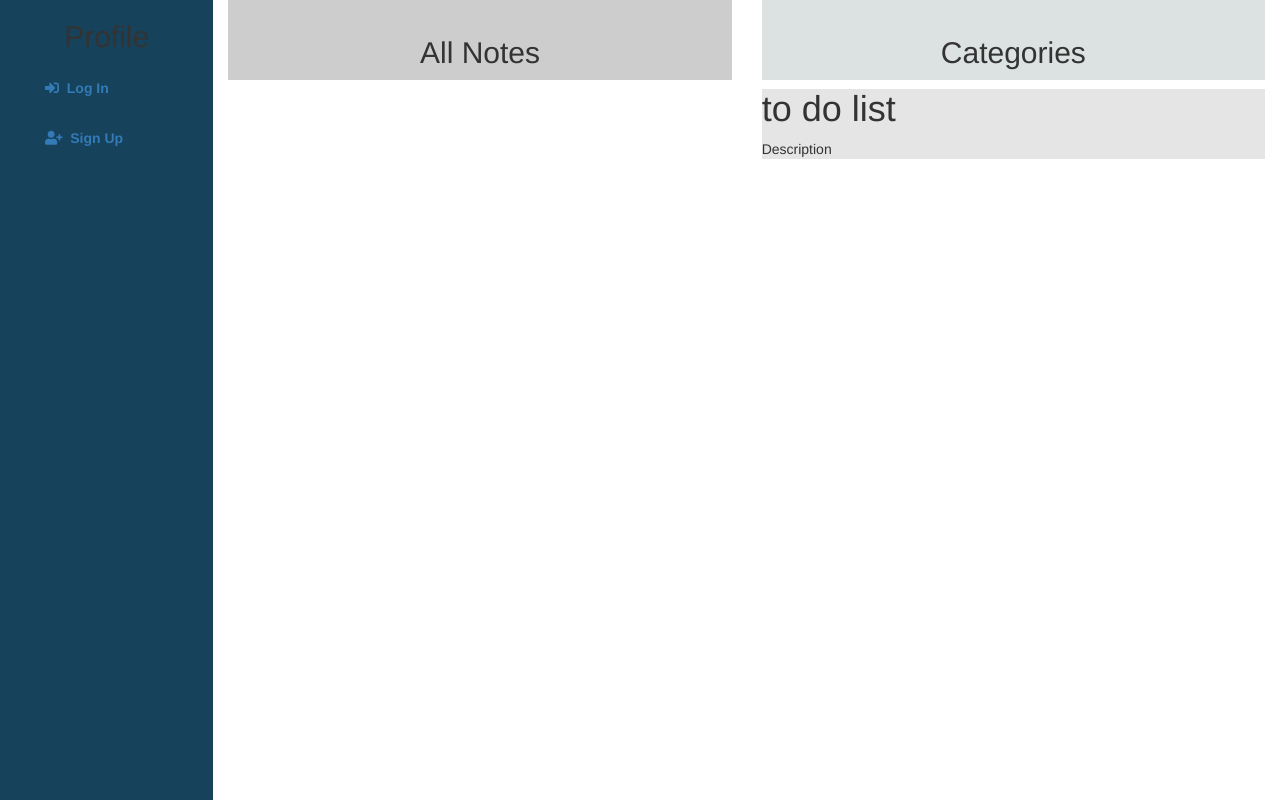
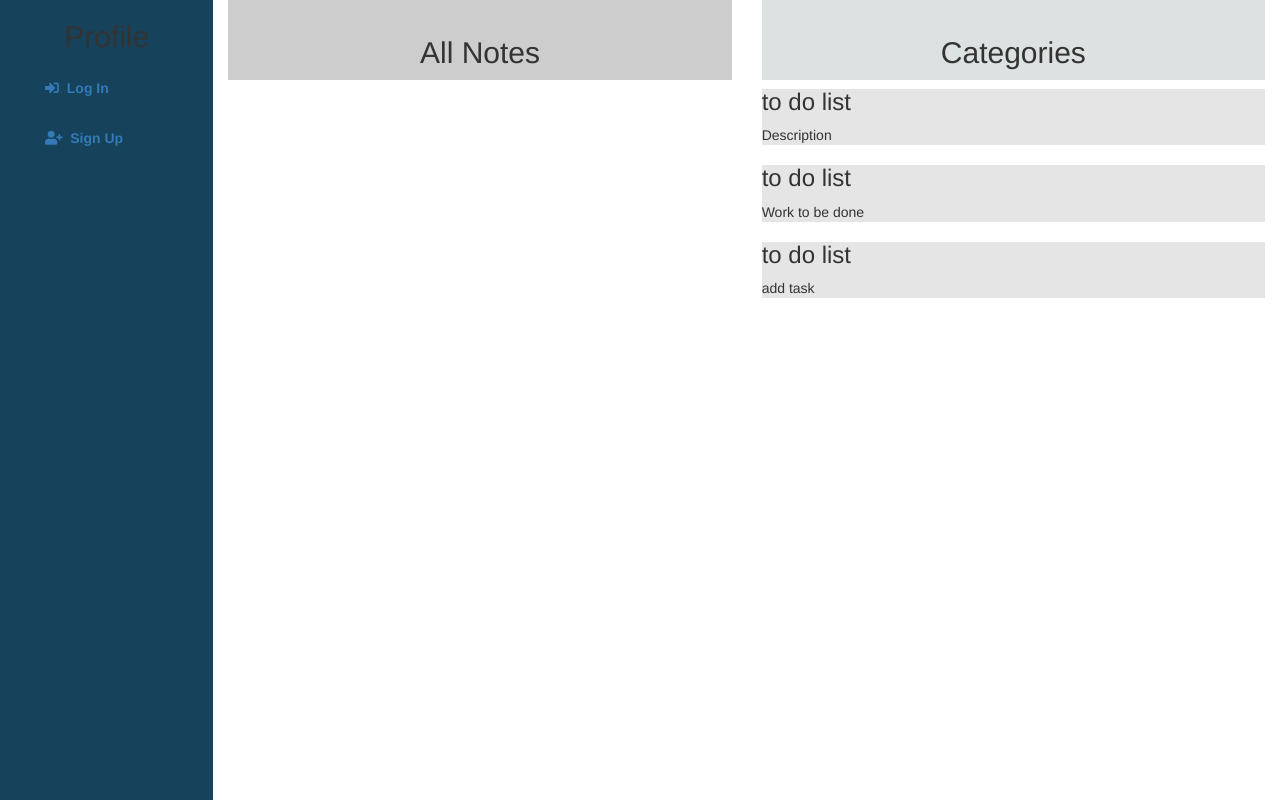
Before and after one commit to Roney-juma/NoteBook-Flask, a Flask app: page / in a window 1280 px wide. Run offline with Flask 2, Linux system fonts and the light colour scheme; data that the repository does not hold is empty; some libraries are stand-ins or nearby versions.

Commit message:
adding content in category

```diff
--- a/app/templates/notes_page.html
+++ b/app/templates/notes_page.html
@@ -66,8 +66,16 @@
       <div class="categories-header">
         <h2>Categories</h2>
         <div class="category-item">
-          <h1>to do list</h1>
+          <h3>to do list</h3>
           <p>Description </p>
+        </div>
+        <div class="category-item">
+          <h3/h3>to do list</h3>
+          <p>Work to be done</p>
+        </div>
+        <div class="category-item">
+          <h3/h3>to do list</h3>
+          <p>add task</p>
         </div>
       </div>
     </div>
```
